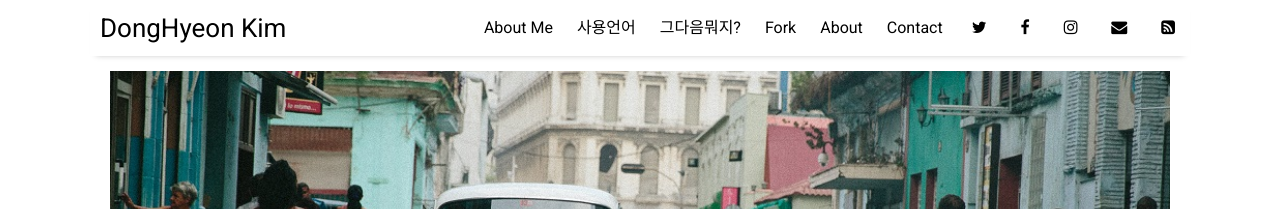
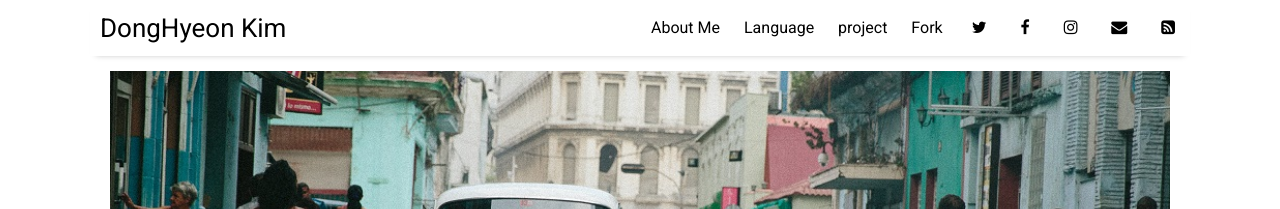
Before and after one commit to xddongx/xddongx.github.io, a Jekyll site: the page built from index.html, in a window 1280 px wide. Shown: the top 209 px of the page. Built offline with Jekyll 4.4.1, drawn with Linux system fonts in a browser that asks for light colours; nearby versions of some CDN libraries; the list of posts is cut into pages by our own code.

Commit message:
Update settings.yml

```diff
--- a/_data/settings.yml
+++ b/_data/settings.yml
@@ -7,11 +7,10 @@ google-ID: 'UA-112060364-2'
 
 menu:
 - {name: 'About Me', folder: 'pages', file: 'facts.html'}
-- {name: '사용언어', folder: 'pages', file: 'resources.html'}
-- {name: '그다음뭐지?', folder: 'pages', file: 'sample-posts.html'}
+- {name: 'Language', folder: 'pages', file: 'resources.html'}
+- {name: 'project', folder: 'pages', file: 'sample-posts.html'}
 - {name: 'Fork', folder: 'pages', file: 'documentation.html'}
-- {name: 'About', folder: 'pages', file: 'about.html'}
-- {name: 'Contact', folder: 'pages', file: 'contact.html'}
+
 
 # Available social icons are powered by Font Awesome, so you can use any icon that they offer
 social:
```
